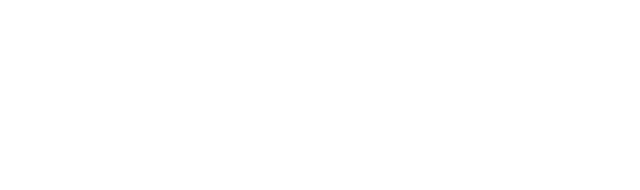
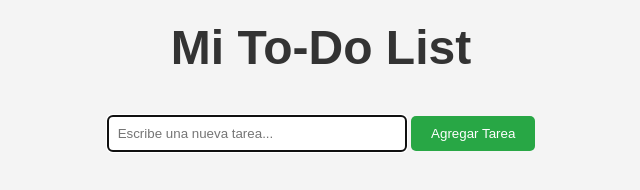
Before and after one commit to bany-ph/Exercises_Js, a plain HTML site: page exercise_2/index.html in a window 1280 px wide. Shown: the whole page, without its empty margins (319-959 px from the left). Drawn offline with Linux system fonts and the light colour scheme.

Commit message:
add exersice 2

```diff
--- a/exercise_2/index.html
+++ b/exercise_2/index.html
@@ -1,12 +1,22 @@
 <!DOCTYPE html>
-<html lang="en">
+<html lang="es">
 <head>
-    <meta charset="UTF-8">
-    <meta name="viewport" content="width=device-width, initial-scale=1.0">
-    <title>Document</title>
+  <meta charset="UTF-8" />
+  <meta name="viewport" content="width=device-width, initial-scale=1.0"/>
+  <title>To-Do List</title>
+  <link rel="stylesheet" href="style.css" />
+  <script src="script.js"></script>
 </head>
 <body>
 
+  <h1>Mi To-Do List</h1>
+  <input type="text" id="taskInput" placeholder="Escribe una nueva tarea..." autofocus />
+  <button onclick="addTask()" id="addBtn">Agregar Tarea</button>
+
+  <ul id="taskList">
+    <!-- Las tareas se agregarán aquí -->
+
+
+  </ul>
 </body>
-<script src="script.js"></script>
 </html>
--- a/exercise_2/script.js
+++ b/exercise_2/script.js
@@ -0,0 +1,70 @@
+// Ejercicio: Crear una To-Do List con HTML, CSS y JavaScript
+
+// Objetivo:
+// Construir una aplicación web sencilla que permita al usuario agregar tareas, marcarlas como completadas y eliminarlas de la lista.
+
+// Requisitos:
+
+// Crea una interfaz en HTML que contenga:
+// •    Un campo de entrada de texto (input) para escribir nuevas tareas.
+// •    Un botón para agregar la tarea a la lista.
+// •    Una sección (ul o div) donde se mostrarán las tareas.
+// Usando JavaScript:
+// •    Al hacer clic en el botón, la tarea escrita en el input debe agregarse a la lista.
+// •    Cada tarea debe mostrarse con:
+// •    El texto de la tarea.
+// •    Un botón para marcarla como “completada” (cambia su estilo, por ejemplo, tachado).
+// •    Un botón para eliminarla de la lista.
+// Agrega validaciones para:
+// •    No permitir agregar tareas vacías.
+// •    Eliminar correctamente la tarea al hacer clic en el botón correspondiente.
+
+// Extras (opcional):
+//     •    Permite presionar Enter para agregar tareas.
+//     •    Guarda las tareas en localStorage para que se mantengan al recargar la página.
+//     •    Muestra cuántas tareas hay pendientes.
+
+function addTask() {
+  //obtener el valor del campo de la tarea
+  let taskInput = document.getElementById("taskInput").value;
+  if (taskInput === "") {
+    alert("porfavor, ingrese una tarea");
+    return;
+  }
+
+  //crear elemento en la lista
+  let taskInputLi = document.createElement("li");
+  taskInputLi.textContent = taskInput + " ";
+
+  //agregar checkbox
+  let checkbox = document.createElement("input");
+  checkbox.type = "checkbox";
+  checkbox.onchange = function () {
+    if (checkbox.checked) {
+      taskInputLi.style.textDecoration = "line-through"; // Marcar como completado
+      taskInputLi.style.color = "gray";
+    } else {
+      taskInputLi.style.textDecoration = "none"; // Desmarcar
+      taskInputLi.style.color = "black";
+    }
+  };
+
+  //crear boton eliminar
+  let buttonDelete = document.createElement("button");
+  buttonDelete.textContent = "Eliminar";
+  buttonDelete.onclick = function () {
+    taskInputLi.remove();
+  };
+
+  // Agregar checkbox y botón al elemento de la lista
+  taskInputLi.prepend(checkbox); // Agrega el checkbox al inicio
+
+  //agregar  el boton eliminar al elemento de la lista
+  taskInputLi.appendChild(buttonDelete);
+
+  //agregar el elemento/tarea a la lista
+  document.getElementById("taskList").appendChild(taskInputLi);
+
+  //limpiar el contenido del imput
+  document.getElementById("taskInput").value = "";
+}
--- /dev/null
+++ b/exercise_2/style.css
@@ -0,0 +1,45 @@
+*{
+    margin: 0;
+    padding: 0;
+    box-sizing: border-box;
+    font-family: 'Arial', sans-serif;
+  }
+
+  body{
+    text-align: center;
+    background-color: #f4f4f4;
+    color: #333;
+  }
+
+  h1{
+    text-align: center;
+    font-size: 3rem;
+    margin: 20px 0;
+    color: #333;
+  }
+
+  #taskInput {
+    width: 300px;
+    padding: 10px;
+    margin: 20px 0;
+    border: 1px solid #ccc;
+    border-radius: 5px;
+  }
+
+  li{
+    list-style: none;
+    margin: 10px 0;
+  }
+
+  button{
+    padding: 10px 20px;
+    background-color: #28a745;
+    color: white;
+    border: none;
+    border-radius: 5px;
+    cursor: pointer;
+  }
+
+  button:hover{
+    background-color: #218838;
+  }
```
